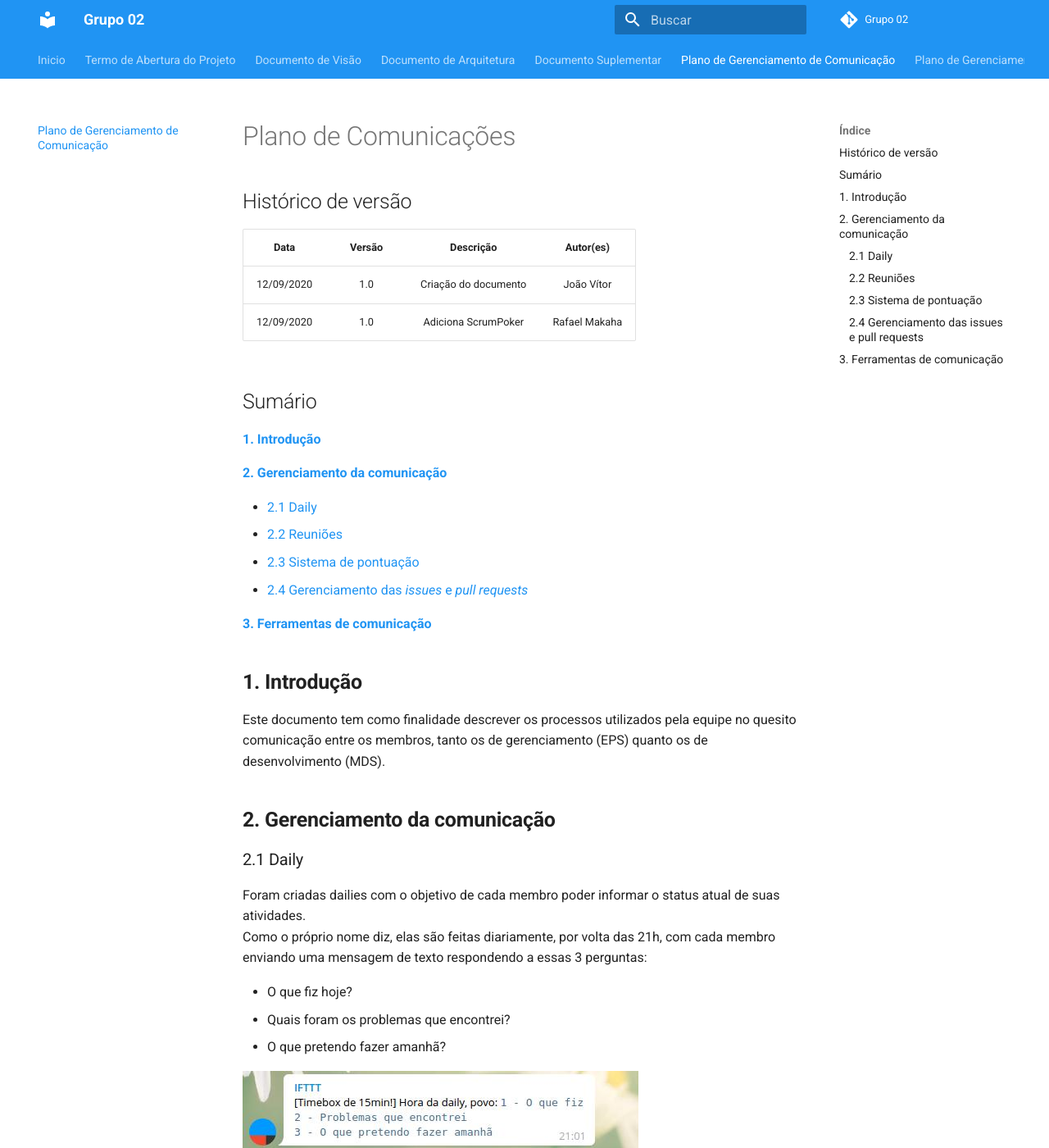
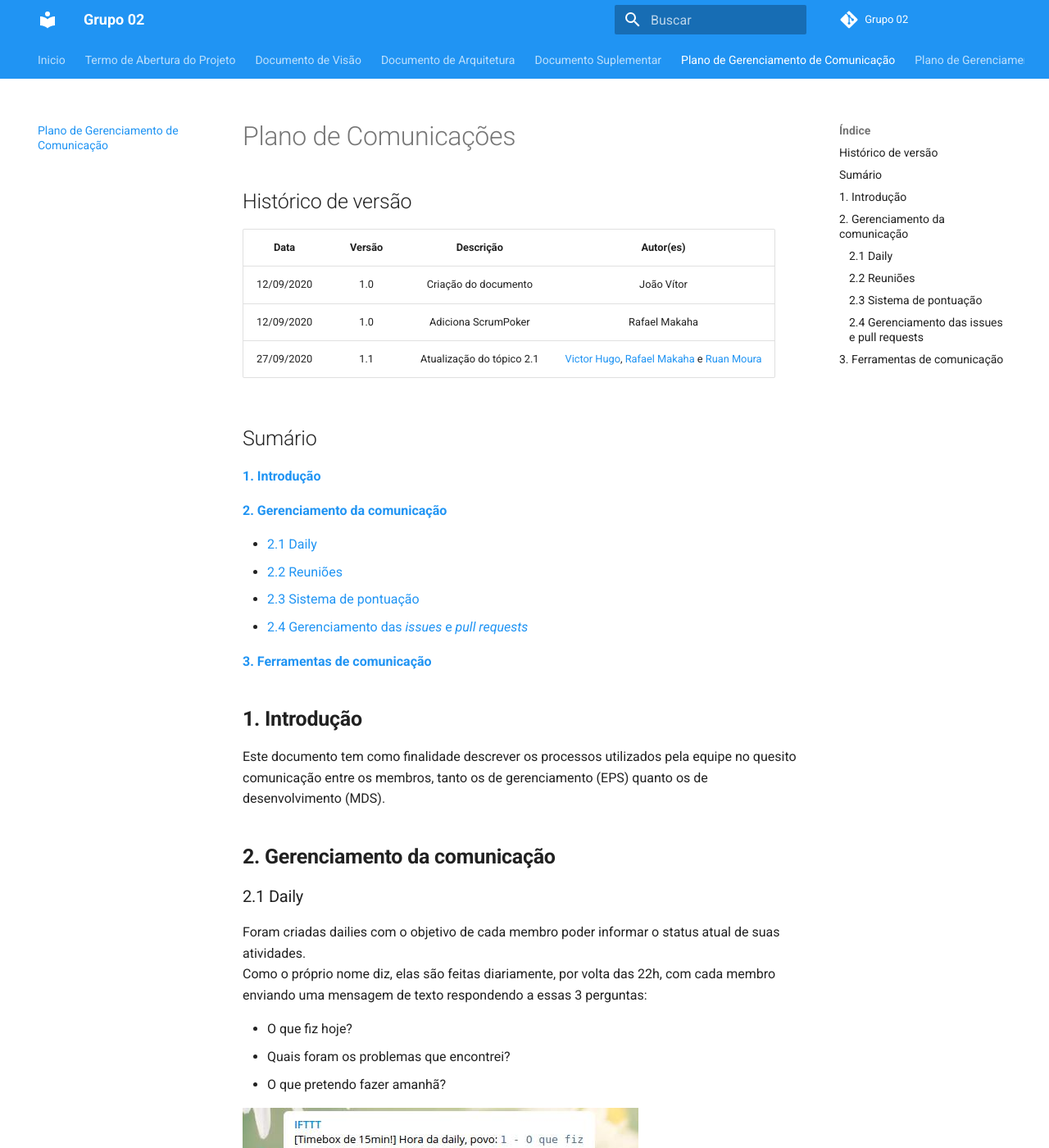
Before and after one commit to fga-eps-mds/2020.1-GaiaDex-wiki, an MkDocs documentation site: the page built from docs/communication_plan/communication_plan.md, in a window 1280 px wide and 1400 px high. Shown: the whole window at 82% size. Built offline with MkDocs 1.6.1 and Material for MkDocs 9.7.7, drawn with Linux system fonts in a browser that asks for light colours; comment, search, counter and statistics services are not loaded; old or Windows-style settings are respelled for this version of MkDocs.

Commit message:
Daily schedule changed on communication plan document.
Co-authored-by: Antionio Ruan Moura Barreto <ruanmoura13@outlook.com>
Co-authored-by: Victor Hugo <vitao.hugo@hotmail.com>

```diff
--- a/docs/communication_plan/communication_plan.md
+++ b/docs/communication_plan/communication_plan.md
@@ -6,6 +6,7 @@
 |   :-:     |  :-:   |  :-:                 |  :-:       |
 | 12/09/2020|  1.0   | Criação do documento | João Vítor |
 | 12/09/2020|  1.0   | Adiciona ScrumPoker | Rafael Makaha |
+| 27/09/2020|  1.1   | Atualização do tópico 2.1 | [Victor Hugo](http://github.com/V100K), [Rafael Makaha](http://github.com/rafaelmakaha) e [Ruan Moura](http://github.com/ruanmoura) |
 
 ## Sumário
 
@@ -31,7 +32,7 @@ Este documento tem como finalidade descrever os processos utilizados pela equipe
 
 Foram criadas dailies com o objetivo de cada membro poder informar o status atual de suas atividades.
 <br>
-Como o próprio nome diz, elas são feitas diariamente, por volta das 21h, com cada membro enviando uma mensagem de texto respondendo a essas 3 perguntas:
+Como o próprio nome diz, elas são feitas diariamente, por volta das 22h, com cada membro enviando uma mensagem de texto respondendo a essas 3 perguntas:
 
 * O que fiz hoje?
 * Quais foram os problemas que encontrei?
```
